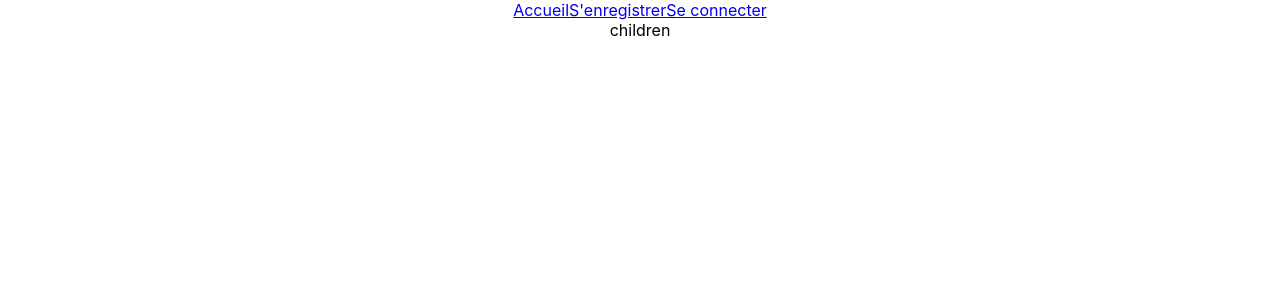
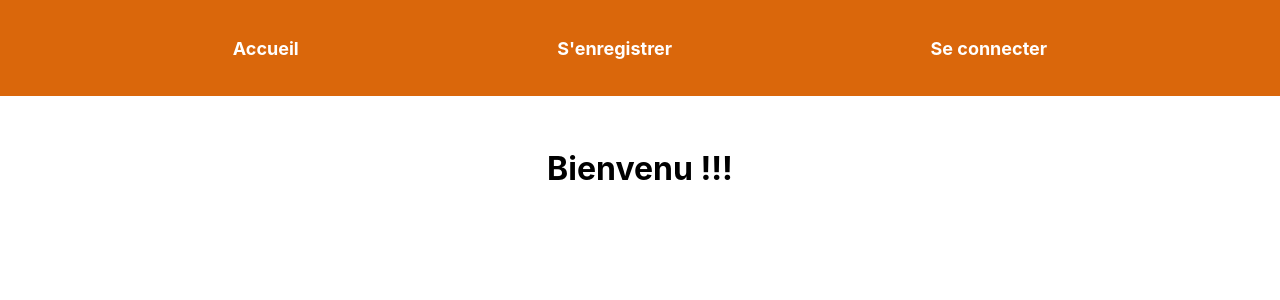
Before and after one commit to esther-v/stackoverflou-front, a React (Create React App) app: page / in a window 1280 px wide. Before the commit this address led to /login. Shown: the top 300 px of the page. Built offline with nearby package versions, Linux system fonts and the light colour scheme.

Commit message:
fix route and css

```diff
--- a/package.json
+++ b/package.json
@@ -7,6 +7,7 @@
     "@testing-library/jest-dom": "^5.16.2",
     "@testing-library/react": "^12.1.3",
     "@testing-library/user-event": "^13.5.0",
+    "axios": "^0.26.1",
     "react": "^17.0.2",
     "react-dom": "^17.0.2",
     "react-redux": "^7.2.6",
--- a/src/App.css
+++ b/src/App.css
@@ -2,37 +2,59 @@
   text-align: center;
 }
 
-.App-logo {
-  height: 40vmin;
-  pointer-events: none;
+.header{
+  display:flex;
+  justify-content: space-evenly;
+  align-items: center;
+  height: 12vh;
+  background-color: #DA670B;
+  color: white;
+
 }
 
-@media (prefers-reduced-motion: no-preference) {
-  .App-logo {
-    animation: App-logo-spin infinite 20s linear;
-  }
+.header a {
+  color: white;
+  font-weight: bold;
+  text-decoration: none;
+  display: inline-block;
+  margin: 0 2%;
+  font-size: 18px;
+  padding: 0;
 }
 
-.App-header {
-  background-color: #282c34;
-  min-height: 100vh;
-  display: flex;
-  flex-direction: column;
-  align-items: center;
-  justify-content: center;
-  font-size: calc(10px + 2vmin);
+.container{
+  padding: 2rem 4rem;
+}
+
+.custom-form {
+  width: 30%;
+  margin: 50px auto;
+  padding: 25px
+}
+
+.custom-form label {
+  display: inline-block;
+  font-size: 22px;
+  font-weight: bold;
+  margin-bottom: 15px
+}
+
+
+.custom-form input {
+  border: 1px solid #25292C;
+  border-radius: 6px;
+  height: 30px;
+  padding: 5px 10px;
+  width: 70%;
+  margin: 5px 0;
+}
+
+.custom-form button {
+  height: 30px;
+  margin: 15px;
+  padding: 5px 10px;
+  background-color: #25292C;
+  border-radius: 6px;
+  border: none;
   color: white;
 }
-
-.App-link {
-  color: #61dafb;
-}
-
-@keyframes App-logo-spin {
-  from {
-    transform: rotate(0deg);
-  }
-  to {
-    transform: rotate(360deg);
-  }
-}
--- a/src/App.js
+++ b/src/App.js
@@ -1,7 +1,7 @@
 import './App.css';
 import {Routes, Route} from 'react-router-dom'
-import Home from './components/home.jsx'
 import Container from './components/layout/container';
+import Home from './components/home';
 import Register from './components/user/register';
 import Login from './components/user/login';
 import RequireAuth from './helper/RequireAuth';
@@ -12,10 +12,10 @@ function App() {
       <Container>
         <Routes>
           <Route path="/" element={
-            <RequireAuth withAuth={true}>
-              <Home/>
-            </RequireAuth>
-          }/>
+              <RequireAuth withAuth={false}>
+                <Home/>
+              </RequireAuth>
+            }/>
         </Routes>
         <Routes>
           <Route path="/register" element={
@@ -28,16 +28,9 @@ function App() {
           <Route path="/login" element={
             <RequireAuth withAuth={false}>
               <Login/>
-            </RequireAuth>
-          }/>
+            </RequireAuth>}/>
         </Routes>
-
       </Container>
-
-
-
-
-
     </div>
   );
 }
--- a/src/components/home.jsx
+++ b/src/components/home.jsx
@@ -1,9 +1,10 @@
 import React from 'react'
 
 export default function Home() {
-    return(
-        <div>
-            <h1>Hello</h1>
-        </div>
-    )
+  return (
+    <div>
+        <h1>Bienvenu !!!</h1>
+
+    </div>
+  )
 }
--- a/src/components/layout/container.jsx
+++ b/src/components/layout/container.jsx
@@ -1,12 +1,13 @@
-import Header from './header'
+import Header from './header';
+
 
 export default function Container({children}) {
-    return(
-        <div>
-            <Header/>
-            <main>
-                {children}
-            </main>
-        </div>
-    )
+  return (
+    <div>
+        <Header />
+        <main className="container">
+            {children}
+        </main>
+    </div>
+  )
 }
--- a/src/components/layout/header.jsx
+++ b/src/components/layout/header.jsx
@@ -2,7 +2,7 @@ import {Link} from 'react-router-dom'
 
 export default function Header(){
     return (
-        <nav>
+        <nav className="header">
             <Link to="/">Accueil</Link>
             <Link to="/register">S'enregistrer</Link>
             <Link to="/login">Se connecter</Link>
--- a/src/components/user/login.jsx
+++ b/src/components/user/login.jsx
@@ -1,58 +1,57 @@
 import React, {useState} from 'react';
-import {loginUser} from '../../api/user';
 //import { useNavigate } from 'react-router-dom';
+import { loginUser } from '../../api/user';
 
-export default function Login(){
-
-    const [email, setEmail] = useState("")
-    const [password, setPassword] = useState("")
+export default function Login() {
+    const [email, setEmail] = useState("");
+    const [password, setPassword] = useState("");
     //const navigate = useNavigate()
 
-    const onSubmitForm = () => {
+
+    const onSubmitForm = ()=>{
         const data = {
             email,
             password
         }
 
         loginUser(data)
-            .then((res) => {
+            .then((res)=>{
                 console.log(res)
                 if(res.status === 200) {
-                    window.localStorage.setItem("stackoverflou-token", res.data.token)
+                    window.localStorage.setItem("stackoverflou-token", res.data.token);
                 }
             })
     }
 
-    return(
+    return (
         <>
             <form
-            className="block custom-form"
-            onSubmit={(e) => {
-                e.preventDefault()
-                onSubmitForm()
-            }}
+                className="custom-form"
+                onSubmit={(e)=>{
+                    e.preventDefault();
+                    onSubmitForm()
+                }}
             >
                 <div>
-                    <label>S'enregistrer</label>
+                    <label>Se connecter</label>
                 </div>
-
                 <div>
                     <input
-                        type="email"
-                        placeholder="Nom"
+                        type="text"
+                        placeholder="Email"
                         value={email}
                         onChange={(e)=>{
-                            setEmail(e.target.value)
+                            setEmail(e.target.value);
                         }}
                     />
                 </div>
                 <div>
                     <input
                         type="password"
-                        placeholder="Pseudo"
+                        placeholder="Mot de passe"
                         value={password}
                         onChange={(e)=>{
-                            setPassword(e.target.value)
+                            setPassword(e.target.value);
                         }}
                     />
                 </div>
--- a/src/components/user/register.jsx
+++ b/src/components/user/register.jsx
@@ -1,17 +1,16 @@
 import React, {useState} from 'react';
-import {saveUser} from '../../api/user';
+import { saveUser } from '../../api/user';
 import { useNavigate } from 'react-router-dom';
 
-export default function Register(){
-
-    const [firstName, setFirstName] = useState("")
-    const [lastName, setLastName] = useState("")
-    const [nickName, setNickName] = useState("")
-    const [email, setEmail] = useState("")
-    const [password, setPassword] = useState("")
+export default function Register() {
+    const [firstName, setFirstName] = useState("");
+    const [lastName, setLastName] = useState("");
+    const [nickName, setNickName] = useState("");
+    const [email, setEmail] = useState("");
+    const [password, setPassword] = useState("");
     const navigate = useNavigate()
 
-    const onSubmitForm = () => {
+    const onSubmitForm = ()=>{
         const data = {
             firstName,
             lastName,
@@ -21,22 +20,21 @@ export default function Register(){
         }
 
         saveUser(data)
-            .then((res) => {
-                console.log(res)
+            .then((res)=>{
                 if(res.status === 200) {
-                    return navigate('/login')
+                    return navigate('/login');
                 }
             })
     }
 
-    return(
+    return (
         <>
             <form
-            className="block custom-form"
-            onSubmit={(e) => {
-                e.preventDefault()
-                onSubmitForm()
-            }}
+                className="custom-form"
+                onSubmit={(e)=>{
+                    e.preventDefault();
+                    onSubmitForm()
+                }}
             >
                 <div>
                     <label>S'enregistrer</label>
@@ -47,7 +45,7 @@ export default function Register(){
                         placeholder="Prénom"
                         value={firstName}
                         onChange={(e)=>{
-                            setFirstName(e.target.value)
+                            setFirstName(e.target.value);
                         }}
                     />
                 </div>
@@ -57,7 +55,7 @@ export default function Register(){
                         placeholder="Nom"
                         value={lastName}
                         onChange={(e)=>{
-                            setLastName(e.target.value)
+                            setLastName(e.target.value);
                         }}
                     />
                 </div>
@@ -67,7 +65,7 @@ export default function Register(){
                         placeholder="Pseudo"
                         value={nickName}
                         onChange={(e)=>{
-                            setNickName(e.target.value)
+                            setNickName(e.target.value);
                         }}
                     />
                 </div>
@@ -77,7 +75,7 @@ export default function Register(){
                         placeholder="Email"
                         value={email}
                         onChange={(e)=>{
-                            setEmail(e.target.value)
+                            setEmail(e.target.value);
                         }}
                     />
                 </div>
@@ -87,7 +85,7 @@ export default function Register(){
                         placeholder="Mot de passe"
                         value={password}
                         onChange={(e)=>{
-                            setPassword(e.target.value)
+                            setPassword(e.target.value);
                         }}
                     />
                 </div>
--- a/src/helper/RequireAuth.js
+++ b/src/helper/RequireAuth.js
@@ -31,6 +31,6 @@ export default function RequireAuth({children, withAuth}) {
         }
     })
 
-    return (<>children</>)
+    return (<>{children}</>)
 
 }
```
Also changed, not shown: src/api/user.js (+16 -16 lines), src/index.js (+7 -7 lines), 1 other file (tests, documents, lock files or other folders).
